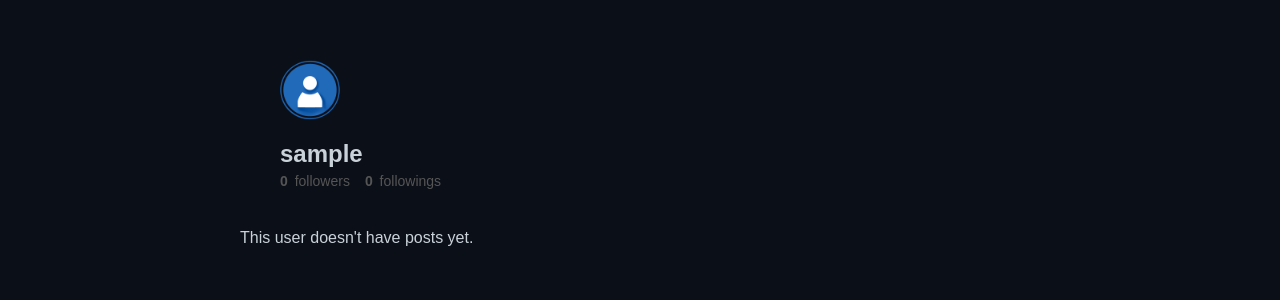
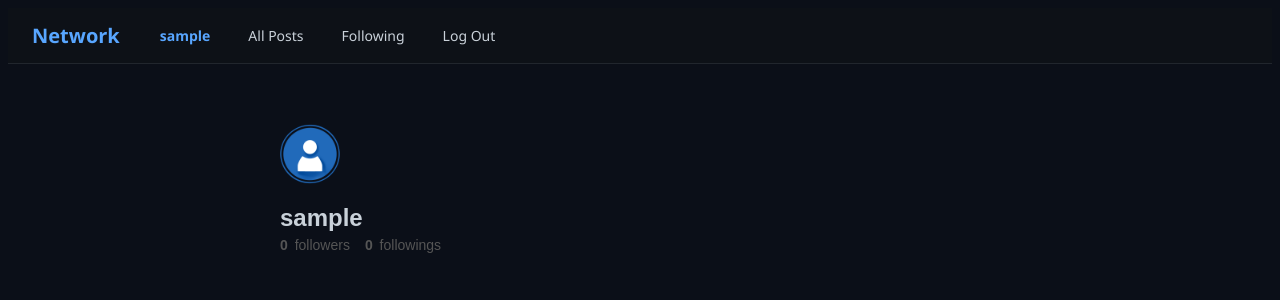
Before and after one commit to artemhubenko/network, a Django app: page /profile in a window 1280 px wide. Shown: the top 300 px of the page. Run offline with Django 3.2, Linux system fonts and the light colour scheme; the visitor is signed in with stand-in values (Sample User, id 1); data comes from the database, SQL or seed files in the repository; data that the repository does not hold is empty.

Commit message:
User's profile page added.

```diff
--- a/network/static/network/styles_profile.css
+++ b/network/static/network/styles_profile.css
@@ -4,6 +4,66 @@ body {
     background: #0b0f18;
     color: #c9d1d9;
     font-family: 'Segoe UI', Tahoma, Geneva, Verdana, sans-serif;
+}
+
+.navbar {
+    display: flex;
+    justify-content: flex-start; /* ← ВАЖНО */
+    align-items: center;
+    gap: 30px; /* расстояние между логотипом и меню */
+
+    padding: 12px 24px;
+    background: #0d1117;
+    border-bottom: 1px solid #21262d;
+}
+
+/* Лого */
+.navbar-brand {
+    font-size: 20px;
+    font-weight: bold;
+    color: #58a6ff;
+    text-decoration: none;
+}
+
+.navbar-brand:hover {
+    color: #79c0ff;
+}
+
+/* Контейнер ссылок */
+.navbar-nav {
+    display: flex;
+    align-items: center;
+    gap: 18px;
+
+    list-style: none;
+    margin: 0;
+    padding: 0;
+}
+
+/* Один пункт */
+.nav-item {
+    display: flex;
+    align-items: center;
+}
+
+/* Ссылки */
+.nav-link {
+    color: #c9d1d9;
+    text-decoration: none;
+    font-size: 14px;
+    padding: 6px 10px;
+    border-radius: 6px;
+    transition: background 0.2s, color 0.2s;
+}
+
+.nav-link:hover {
+    background: #161b22;
+    color: #ffffff;
+}
+
+/* Юзернейм */
+.nav-link strong {
+    color: #58a6ff;
 }
 /* Общий контейнер */
 .profile-page {
--- a/network/templates/network/profile.html
+++ b/network/templates/network/profile.html
@@ -9,7 +9,38 @@
         <script src="{% static 'network/profile.js'%}"></script>
     </head>
     <body>
-        <div class="container profile-page">
+        <nav class="navbar navbar-expand-lg navbar-light bg-light">
+            <a class="navbar-brand" href="{% url 'index' %}">Network</a>
+
+            <div>
+              <ul class="navbar-nav mr-auto">
+                {% if user.is_authenticated %}
+                    <li class="nav-item">
+                        <a class="nav-link" href="{% url 'profile' %}"><strong>{{ user.username }}</strong></a>
+                    </li>
+                {% endif %}
+                <li class="nav-item">
+                  <a class="nav-link" href="{% url 'index' %}">All Posts</a>
+                </li>
+                {% if user.is_authenticated %}
+                    <li class="nav-item">
+                        <a class="nav-link" href="#">Following</a>
+                    </li>
+                    <li class="nav-item">
+                        <a class="nav-link" href="{% url 'logout' %}">Log Out</a>
+                    </li>
+                {% else %}
+                    <li class="nav-item">
+                        <a class="nav-link" href="{% url 'login' %}">Log In</a>
+                    </li>
+                    <li class="nav-item">
+                        <a class="nav-link" href="{% url 'register' %}">Register</a>
+                    </li>
+                {% endif %}
+              </ul>
+            </div>
+        </nav>
+        <div class="container profile-page" id="profile-page" data-profile="{{ user.username }}">
 
 
             <div class="profile-header card mb-4">
@@ -46,21 +77,6 @@
             </div>
 
             <div id="user-posts">
-                {% for post in posts %}
-                <div class="card post-card mb-3">
-                    <div class="card-body">
-                        <h6 class="card-subtitle mb-2 post-author">{{ post.author.username }} • {{ post.timestamp|date:"Y-m-d H:i" }}</h6>
-                        <p class="card-text">{{ post.content }}</p>
-                        <div class="post-actions">
-                            <span class="likes {{ post.liked_by_me|yesno:'liked,' }}" data-post-id="{{ post.id }}" data-liked="{{ post.liked_by_me }}">
-                                ❤️ <span class="likes-count">{{ post.likes_count }}</span>
-                            </span>
-                        </div>
-                    </div>
-                </div>
-                {% empty %}
-                <p class="text-muted">This user doesn't have posts yet.</p>
-                {% endfor %}
             </div>
 
         </div>
--- a/network/views.py
+++ b/network/views.py
@@ -59,7 +59,12 @@ def like_post(request, post_id):
 
 
 def posts(request):
-    postings = Post.objects.all().order_by('-timestamp')
+    username = request.GET.get("username")
+    if username:
+        postings = Post.objects.filter(author__username=username)
+    else:
+        postings = Post.objects.all()
+    postings = postings.order_by('-timestamp')
 
     offset = int(request.GET.get("offset") or 0)
     limit = int(request.GET.get("limit") or (offset + 9))
```
Also changed, not shown: network/static/network/profile.js (+96 -0 lines).
